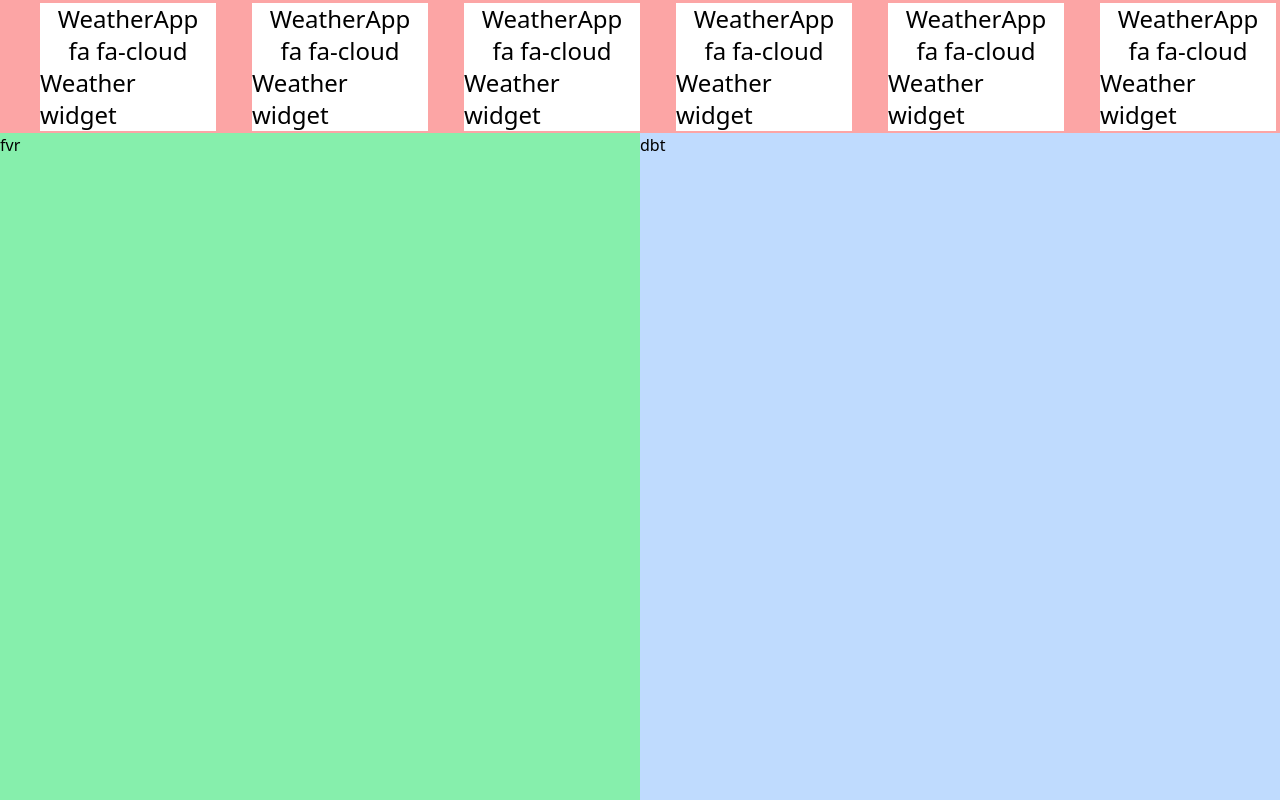
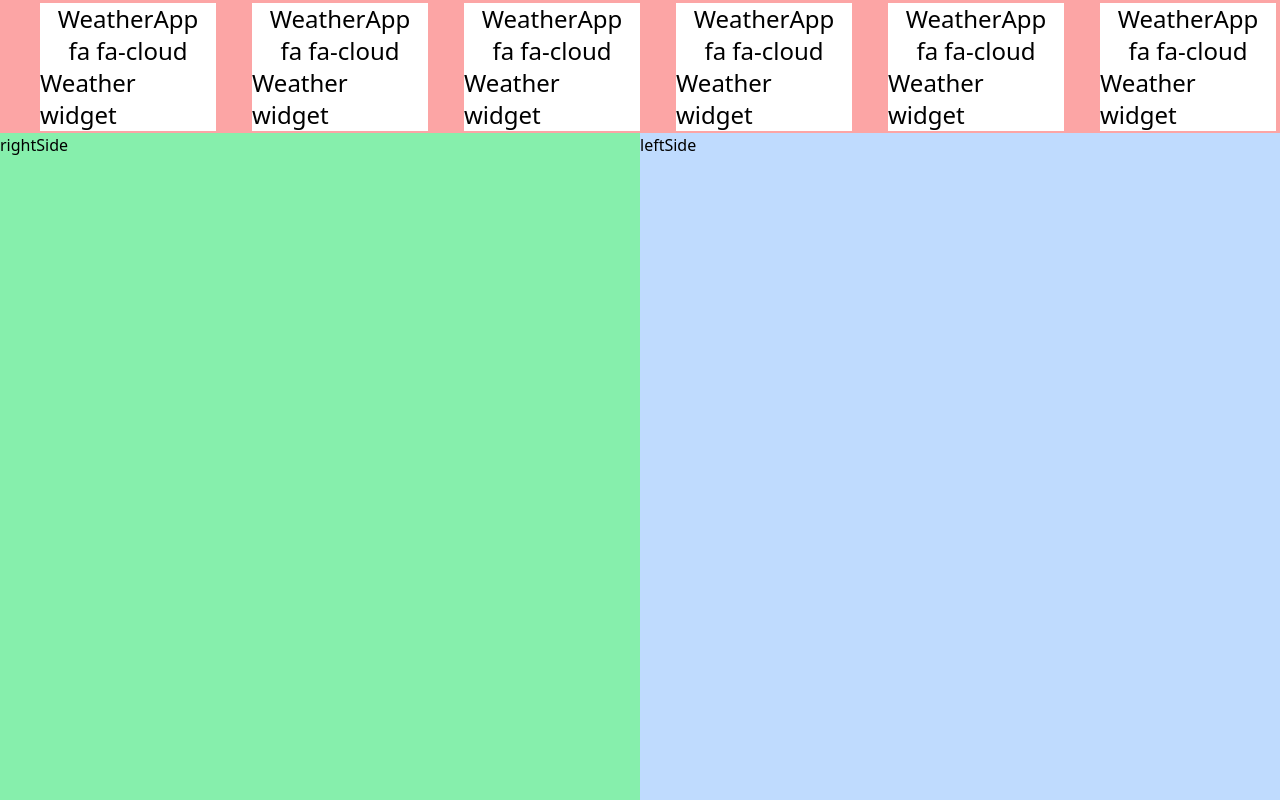
Before and after one commit to busefilizler/widgetDashboardForVue, a Vue app: page / in a window 1280 px wide. Built offline with nearby package versions, Linux system fonts and the light colour scheme.

Commit message:
chore: Update DashboardPage layout with named areas

```diff
--- a/src/pages/DashboardPage.vue
+++ b/src/pages/DashboardPage.vue
@@ -11,10 +11,10 @@ import WidgetArea from '@/components/areas/WidgetArea.vue'
       </div>
     </template>
     <template #rightSide>
-      <div class="rightArea bg-green-300 h-full overflow-y-auto">fvr</div>
+      <div class="rightArea bg-green-300 h-full overflow-y-auto">rightSide</div>
     </template>
     <template #leftSide>
-      <div class="leftArea bg-blue-200 h-full overflow-y-auto">dbt</div>
+      <div class="leftArea bg-blue-200 h-full overflow-y-auto">leftSide</div>
     </template>
   </DasboardLayout>
 </template>
```
